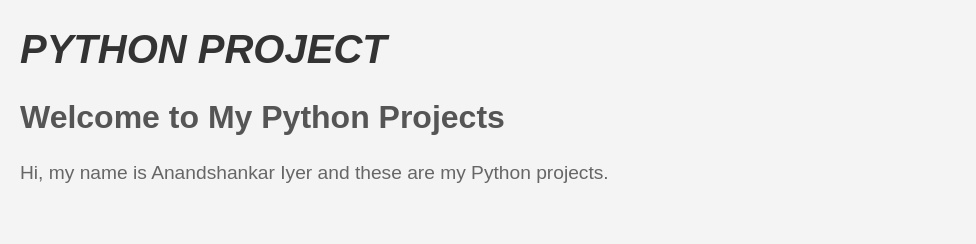
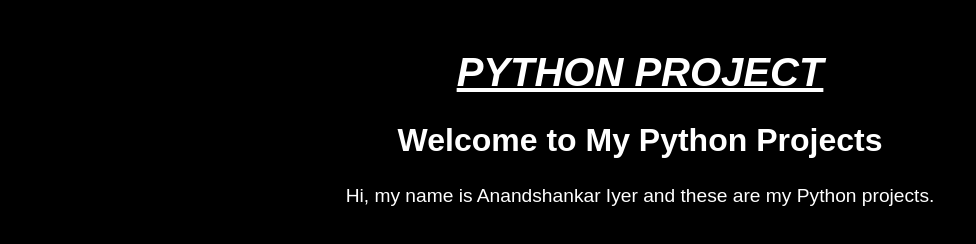
Before and after one commit to Anand13008/Python_projects.github.io, a plain HTML site: page index.html in a window 1280 px wide. Shown: the whole page, without its empty margins (0-976 px from the left). Drawn offline with Linux system fonts and the light colour scheme.

Commit message:
Update index.html

```diff
--- a/index.html
+++ b/index.html
@@ -7,20 +7,27 @@
     <style>
         body {
             font-family: Arial, sans-serif;
-            margin: 20px;
-            background-color: #f4f4f4;
+            margin: 0;
+            padding: 0;
+            background-color: black; /* Set background color to black */
+            color: white; /* Set text color to white for better contrast */
         }
         h1 {
             font-size: 2.5em;
-            color: #333;
+            color: #ffffff; /* Main heading color */
+            text-align: center; /* Center the main heading */
+            text-decoration: underline; /* Underline the main heading */
+            margin-top: 50px; /* Add some space at the top */
         }
         h2 {
             font-size: 2em;
-            color: #555;
+            color: #ffffff; /* Subheading color */
+            text-align: center; /* Center the subheading */
         }
         p {
             font-size: 1.2em;
-            color: #666;
+            color: #ffffff; /* Paragraph text color */
+            text-align: center; /* Center the paragraph text */
         }
     </style>
 </head>
```
